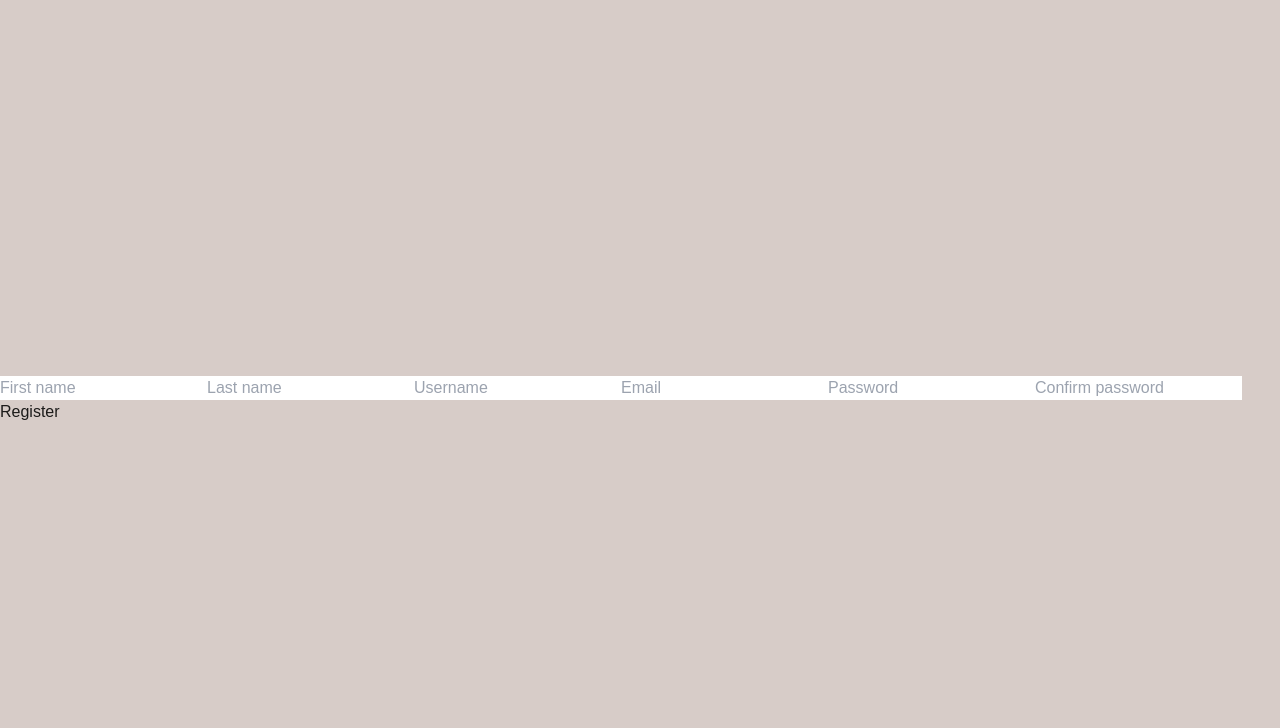
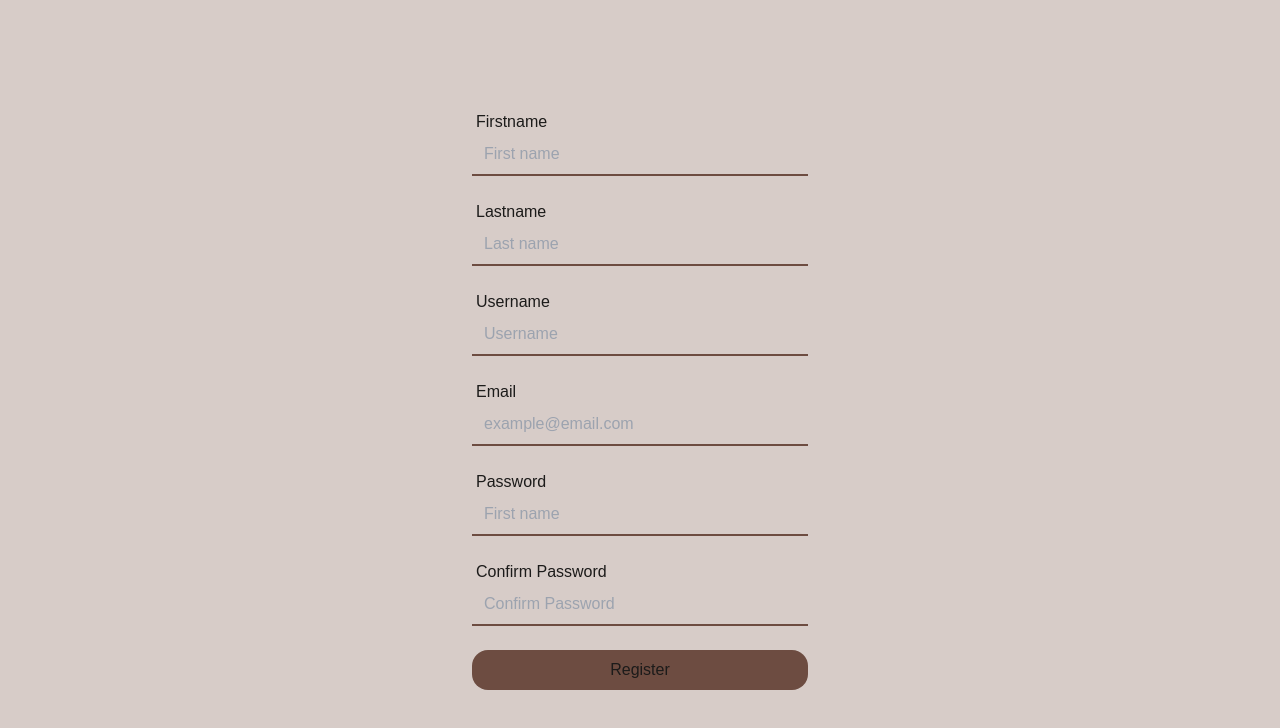
Before and after one commit to pauloo0/poop-tracker, a Next.js app: page /register in a window 1280 px wide. Shown: the top 728 px of the page. Built offline with nearby package versions, Linux system fonts and the light colour scheme.

Commit message:
Style register page

```diff
--- a/app/(auth)/register/page.tsx
+++ b/app/(auth)/register/page.tsx
@@ -2,36 +2,99 @@ import Form from 'next/form'
 import { createUser } from './actions'
 
 export default function Register() {
+  const input_group = 'flex flex-col'
+  const input_group_label = 'px-1 text-foreground'
+  const input_group_input = 'bg-background py-2 px-3 border-b-2 border-primary'
+
   return (
-    <Form action={createUser}>
+    <Form
+      action={createUser}
+      className='flex flex-col gap-6 w-full sm:w-96 p-6'
+    >
+      <div className={input_group}>
+        <label htmlFor='firstname' className={input_group_label}>
+          Firstname
+        </label>
         <input
           type='text'
           id='firstname'
           name='firstname'
           placeholder='First name'
+          className={input_group_input}
         />
+      </div>
+
+      <div className={input_group}>
+        <label htmlFor='lastname' className={input_group_label}>
+          Lastname
+        </label>
         <input
           type='text'
           id='lastname'
           name='lastname'
           placeholder='Last name'
+          className={input_group_input}
         />
-      <input type='text' id='username' name='username' placeholder='Username' />
-      <input type='email' id='email' name='email' placeholder='Email' />
+      </div>
+
+      <div className={input_group}>
+        <label htmlFor='username' className={input_group_label}>
+          Username
+        </label>
+        <input
+          type='text'
+          id='username'
+          name='username'
+          placeholder='Username'
+          className={input_group_input}
+        />
+      </div>
+
+      <div className={input_group}>
+        <label htmlFor='email' className={input_group_label}>
+          Email
+        </label>
+        <input
+          type='email'
+          id='email'
+          name='email'
+          placeholder='example@email.com'
+          className={input_group_input}
+        />
+      </div>
+
+      <div className={input_group}>
+        <label htmlFor='password' className={input_group_label}>
+          Password
+        </label>
         <input
           type='password'
           id='password'
           name='password'
-        placeholder='Password'
+          placeholder='First name'
+          className={input_group_input}
         />
+      </div>
+
+      <div className={input_group}>
+        <label htmlFor='confirm_password' className={input_group_label}>
+          Confirm Password
+        </label>
         <input
-        type='password'
+          type='confirm_password'
           id='confirm_password'
           name='confirm_password'
-        placeholder='Confirm password'
+          placeholder='Confirm Password'
+          className={input_group_input}
         />
+      </div>
 
-      <button type='submit'>Register</button>
+      <button
+        type='submit'
+        className='bg-primary text-foreground p-2 rounded-2xl'
+      >
+        Register
+      </button>
     </Form>
   )
 }
```
Lines whose indentation alone changed are shown as unchanged.
